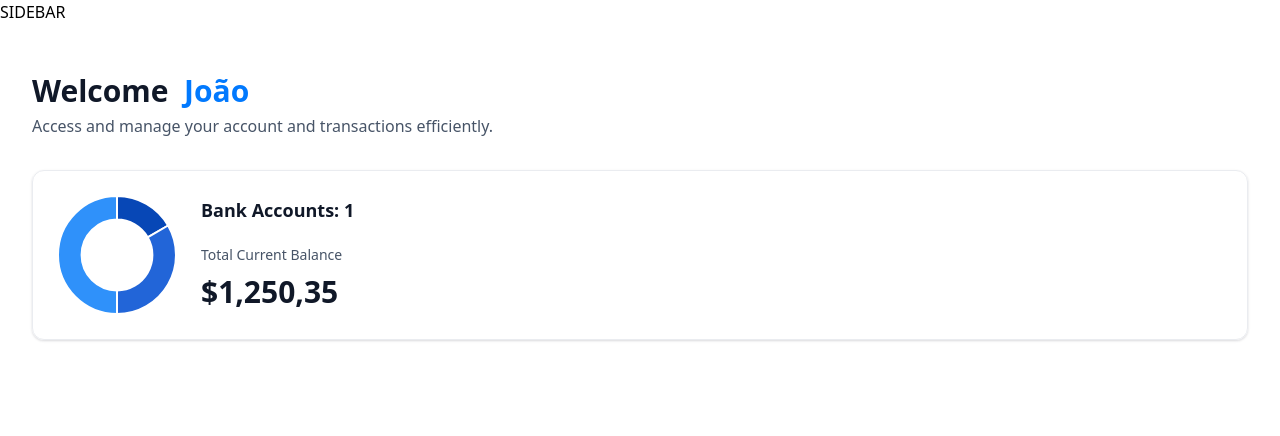
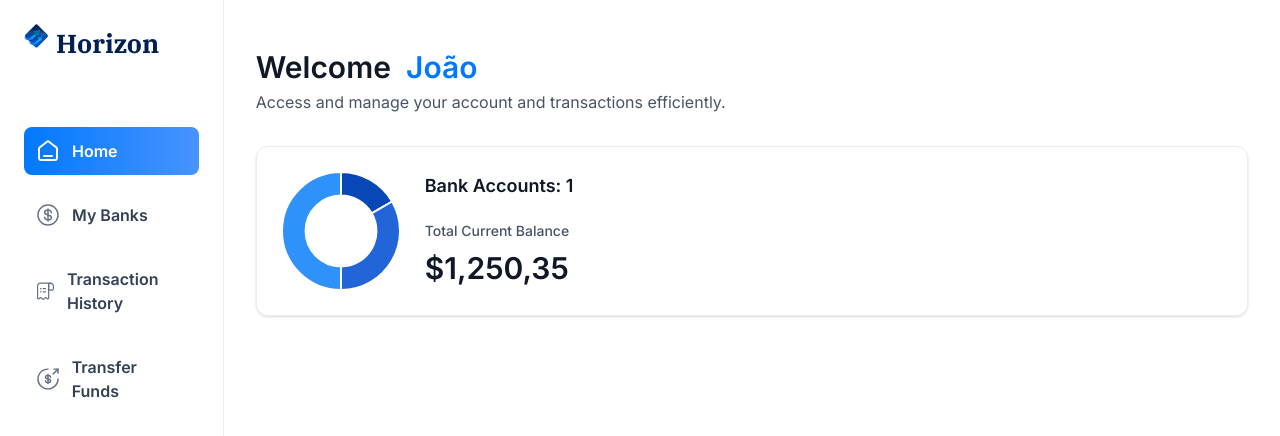
Before and after one commit to joaovicsa/jsm-banking, a Next.js app: page / in a window 1280 px wide. Shown: the top 436 px of the page. Built offline with nearby package versions, Linux system fonts and the light colour scheme.

Commit message:
feat: add the left sidebar

```diff
--- a/app/(root)/layout.tsx
+++ b/app/(root)/layout.tsx
@@ -1,13 +1,33 @@
+import MobileNav from "@/components/MobileNav";
+import Sidebar from "@/components/Sidebar";
+import Image from "next/image";
 
 export default function RootLayout({
   children,
 }: Readonly<{
   children: React.ReactNode;
 }>) {
+
+  const loggedIn = { firstName: 'João', lastName: 'Sá' };
+
   return (
-    <main>
-        SIDEBAR
+    <main className="flex h-screen w-full font-inter">
+      <Sidebar user={loggedIn} />
+
+      <div className="flex size-full flex-col">
+        <div className="root-layout">
+          <Image
+            src="/icons/logo.svg"
+            alt="Logo"
+            width={30}
+            height={30}
+          />
+          <div>
+            <MobileNav user={loggedIn} />
+          </div>
+        </div>
         {children}
+      </div>
     </main>
   );
 }
--- a/components/HeaderBox.tsx
+++ b/components/HeaderBox.tsx
@@ -1,6 +1,6 @@
 import React from 'react'
 
-const HeaderBox = ({ type="title", title, subtext, user }:HeaderBoxProps) => {
+const HeaderBox = ({ type = "title", title, subtext, user }: HeaderBoxProps) => {
   return (
     <div className='header-box'>
       <h1 className='header-box-title'>
--- /dev/null
+++ b/components/MobileNav.tsx
@@ -0,0 +1,91 @@
+'use client'
+
+import React from 'react'
+import {
+    Sheet,
+    SheetClose,
+    SheetContent,
+    SheetDescription,
+    SheetHeader,
+    SheetTitle,
+    SheetTrigger,
+} from "@/components/ui/sheet"
+import Image from 'next/image'
+import Link from 'next/link'
+import { cn } from '@/lib/utils'
+import { sidebarLinks } from '@/constants'
+import { usePathname } from 'next/navigation'
+
+
+const MobileNav = ({ user }: MobileNavProps) => {
+
+    const pathname = usePathname();
+
+    return (
+        <section className='w-full max-w-[264px]'>
+            <Sheet>
+                <SheetTrigger>
+                    <Image
+                        src="/icons/hamburger.svg"
+                        width={30}
+                        height={30}
+                        alt='menu'
+                        className='cursor-pointer'
+                    />
+                </SheetTrigger>
+                <SheetContent side="left" className='border-none bg-white'>
+                    <Link href="/" className='flex cursor-pointer gap-1 px-4'>
+                        <Image
+                            src="/icons/logo.svg"
+                            width={34}
+                            height={34}
+                            alt='Horizon Logo'
+
+                        />
+                        <h1 className='text-26 font-ibm-plex-serif font-bold text-black-1'>Horizon</h1>
+                    </Link>
+
+                    <div className='mobilenav-sheet'>
+                        <SheetClose asChild>
+                            <nav className='flex h-full flex-col gap-6 pt-16 text-white'>
+                                {sidebarLinks.map((item) => {
+                                    const isActive = pathname === item.route || pathname.startsWith(`${item.route}/`)
+
+                                    return (
+                                        <SheetClose asChild key={item.route} >
+                                            <Link href={item.route} key={item.label} className={cn('mobilenav-sheet_close w-full', { 'bg-bank-gradient': isActive })}>
+
+                                                <Image
+                                                    src={item.imgURL}
+                                                    alt={item.label}
+                                                    width={20}
+                                                    height={20}
+                                                    className={cn({
+                                                        'brightness-[3] invert-0': isActive
+                                                    })}
+                                                />
+
+                                                <p className={cn('text-16 font-semibold text-black-2', {
+                                                    'text-white': isActive
+                                                })}>
+                                                    {item.label}
+                                                </p>
+                                            </Link>
+                                        </SheetClose>
+                                    )
+                                })}
+
+                                USER
+                            </nav>
+                        </SheetClose>
+
+                        FOOTER
+                    </div>
+                </SheetContent>
+            </Sheet>
+
+        </section>
+    )
+}
+
+export default MobileNav
--- /dev/null
+++ b/components/Sidebar.tsx
@@ -0,0 +1,60 @@
+'use client'
+
+import { sidebarLinks } from '@/constants'
+import { cn } from '@/lib/utils'
+import Image from 'next/image'
+import Link from 'next/link'
+import { usePathname } from 'next/navigation'
+import React from 'react'
+
+const Sidebar = ({ user }: SiderbarProps) => {
+
+  const pathname = usePathname()
+
+  return (
+    <section className='sidebar'>
+      <nav className='flex flex-col gap-4'>
+        <Link href="/" className='flex mb-12 cursor-pointer gap-2'>
+          <Image
+            src="/icons/logo.svg"
+            width={34}
+            height={34}
+            alt='Horizon Logo'
+            className='size-[24px] max-xl:size-14'
+          />
+          <h1 className='sidebar-logo'>Horizon</h1>
+        </Link>
+
+        {sidebarLinks.map((item => {
+          const isActive = pathname === item.route || pathname.startsWith(`${item.route}/`)
+
+          return (
+            <Link href={item.route} key={item.label} className={cn('sidebar-link', { 'bg-bank-gradient': isActive })}>
+              <div className='relative size-6'>
+                <Image
+                  src={item.imgURL}
+                  alt={item.label}
+                  fill
+                  className={cn({
+                    'brightness-[3] invert-0': isActive
+                  })}
+                />
+              </div>
+              <p className={cn('sidebar-label', {
+                '!text-white': isActive
+              })}>
+                {item.label}
+              </p>
+            </Link>
+          )
+        }))}
+        USER
+      </nav>
+
+      FOOTER
+    </section>
+
+  )
+}
+
+export default Sidebar
--- /dev/null
+++ b/components/ui/sheet.tsx
@@ -0,0 +1,140 @@
+"use client"
+
+import * as React from "react"
+import * as SheetPrimitive from "@radix-ui/react-dialog"
+import { cva, type VariantProps } from "class-variance-authority"
+import { X } from "lucide-react"
+
+import { cn } from "@/lib/utils"
+
+const Sheet = SheetPrimitive.Root
+
+const SheetTrigger = SheetPrimitive.Trigger
+
+const SheetClose = SheetPrimitive.Close
+
+const SheetPortal = SheetPrimitive.Portal
+
+const SheetOverlay = React.forwardRef<
+  React.ElementRef<typeof SheetPrimitive.Overlay>,
+  React.ComponentPropsWithoutRef<typeof SheetPrimitive.Overlay>
+>(({ className, ...props }, ref) => (
+  <SheetPrimitive.Overlay
+    className={cn(
+      "fixed inset-0 z-50 bg-black/80  data-[state=open]:animate-in data-[state=closed]:animate-out data-[state=closed]:fade-out-0 data-[state=open]:fade-in-0",
+      className
+    )}
+    {...props}
+    ref={ref}
+  />
+))
+SheetOverlay.displayName = SheetPrimitive.Overlay.displayName
+
+const sheetVariants = cva(
+  "fixed z-50 gap-4 bg-background p-6 shadow-lg transition ease-in-out data-[state=open]:animate-in data-[state=closed]:animate-out data-[state=closed]:duration-300 data-[state=open]:duration-500",
+  {
+    variants: {
+      side: {
+        top: "inset-x-0 top-0 border-b data-[state=closed]:slide-out-to-top data-[state=open]:slide-in-from-top",
+        bottom:
+          "inset-x-0 bottom-0 border-t data-[state=closed]:slide-out-to-bottom data-[state=open]:slide-in-from-bottom",
+        left: "inset-y-0 left-0 h-full w-3/4 border-r data-[state=closed]:slide-out-to-left data-[state=open]:slide-in-from-left sm:max-w-sm",
+        right:
+          "inset-y-0 right-0 h-full w-3/4  border-l data-[state=closed]:slide-out-to-right data-[state=open]:slide-in-from-right sm:max-w-sm",
+      },
+    },
+    defaultVariants: {
+      side: "right",
+    },
+  }
+)
+
+interface SheetContentProps
+  extends React.ComponentPropsWithoutRef<typeof SheetPrimitive.Content>,
+    VariantProps<typeof sheetVariants> {}
+
+const SheetContent = React.forwardRef<
+  React.ElementRef<typeof SheetPrimitive.Content>,
+  SheetContentProps
+>(({ side = "right", className, children, ...props }, ref) => (
+  <SheetPortal>
+    <SheetOverlay />
+    <SheetPrimitive.Content
+      ref={ref}
+      className={cn(sheetVariants({ side }), className)}
+      {...props}
+    >
+      {children}
+      <SheetPrimitive.Close className="absolute right-4 top-4 rounded-sm opacity-70 ring-offset-background transition-opacity hover:opacity-100 focus:outline-none focus:ring-2 focus:ring-ring focus:ring-offset-2 disabled:pointer-events-none data-[state=open]:bg-secondary">
+        <X className="h-4 w-4" />
+        <span className="sr-only">Close</span>
+      </SheetPrimitive.Close>
+    </SheetPrimitive.Content>
+  </SheetPortal>
+))
+SheetContent.displayName = SheetPrimitive.Content.displayName
+
+const SheetHeader = ({
+  className,
+  ...props
+}: React.HTMLAttributes<HTMLDivElement>) => (
+  <div
+    className={cn(
+      "flex flex-col space-y-2 text-center sm:text-left",
+      className
+    )}
+    {...props}
+  />
+)
+SheetHeader.displayName = "SheetHeader"
+
+const SheetFooter = ({
+  className,
+  ...props
+}: React.HTMLAttributes<HTMLDivElement>) => (
+  <div
+    className={cn(
+      "flex flex-col-reverse sm:flex-row sm:justify-end sm:space-x-2",
+      className
+    )}
+    {...props}
+  />
+)
+SheetFooter.displayName = "SheetFooter"
+
+const SheetTitle = React.forwardRef<
+  React.ElementRef<typeof SheetPrimitive.Title>,
+  React.ComponentPropsWithoutRef<typeof SheetPrimitive.Title>
+>(({ className, ...props }, ref) => (
+  <SheetPrimitive.Title
+    ref={ref}
+    className={cn("text-lg font-semibold text-foreground", className)}
+    {...props}
+  />
+))
+SheetTitle.displayName = SheetPrimitive.Title.displayName
+
+const SheetDescription = React.forwardRef<
+  React.ElementRef<typeof SheetPrimitive.Description>,
+  React.ComponentPropsWithoutRef<typeof SheetPrimitive.Description>
+>(({ className, ...props }, ref) => (
+  <SheetPrimitive.Description
+    ref={ref}
+    className={cn("text-sm text-muted-foreground", className)}
+    {...props}
+  />
+))
+SheetDescription.displayName = SheetPrimitive.Description.displayName
+
+export {
+  Sheet,
+  SheetPortal,
+  SheetOverlay,
+  SheetTrigger,
+  SheetClose,
+  SheetContent,
+  SheetHeader,
+  SheetFooter,
+  SheetTitle,
+  SheetDescription,
+}
--- a/package.json
+++ b/package.json
@@ -9,6 +9,7 @@
     "lint": "next lint"
   },
   "dependencies": {
+    "@radix-ui/react-dialog": "^1.1.1",
     "@radix-ui/react-slot": "^1.1.0",
     "chart.js": "^4.4.3",
     "class-variance-authority": "^0.7.0",
```
Also changed, not shown: 1 other file (tests, documents, lock files or other folders). Lines whose indentation alone changed are shown as unchanged.
